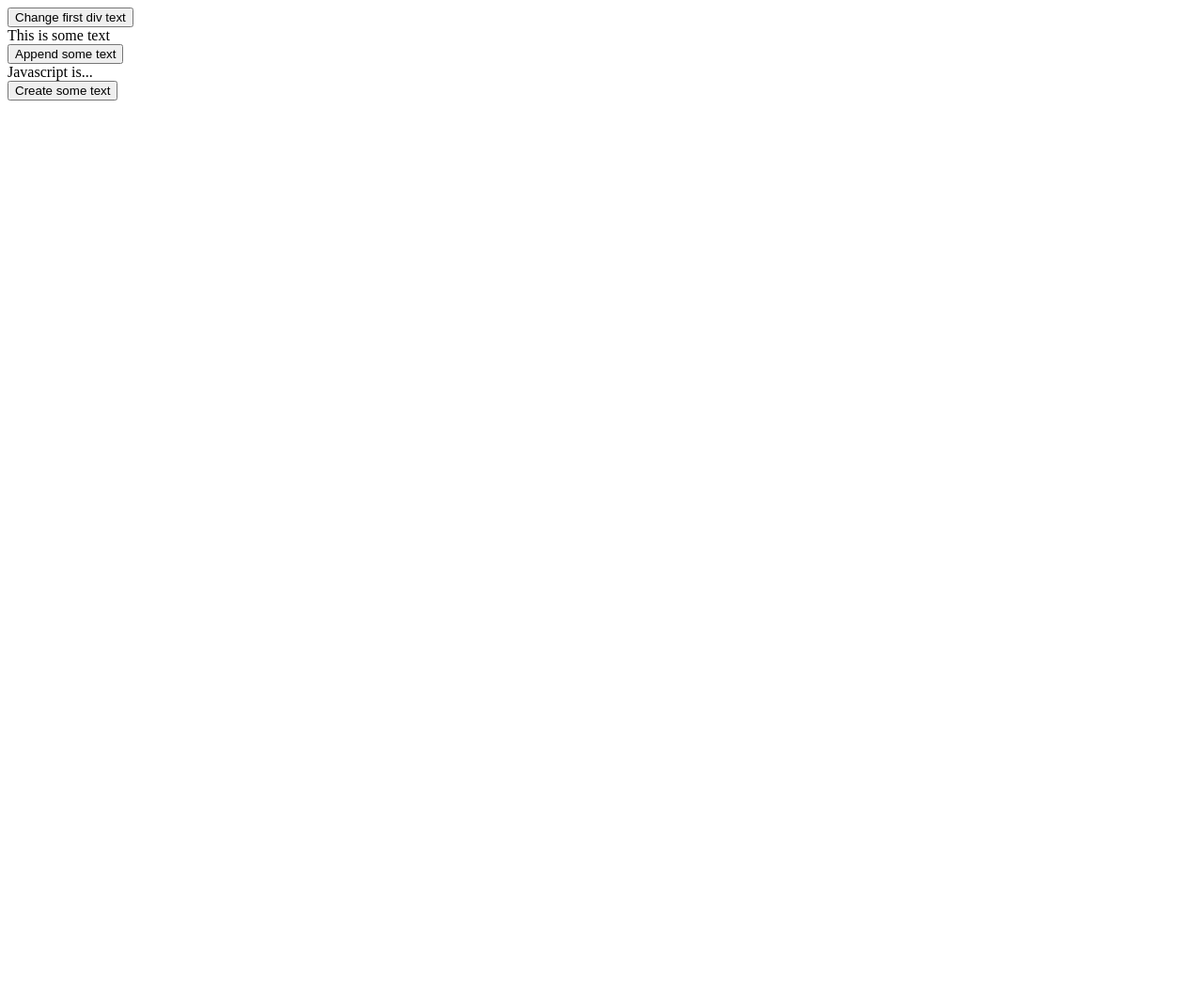
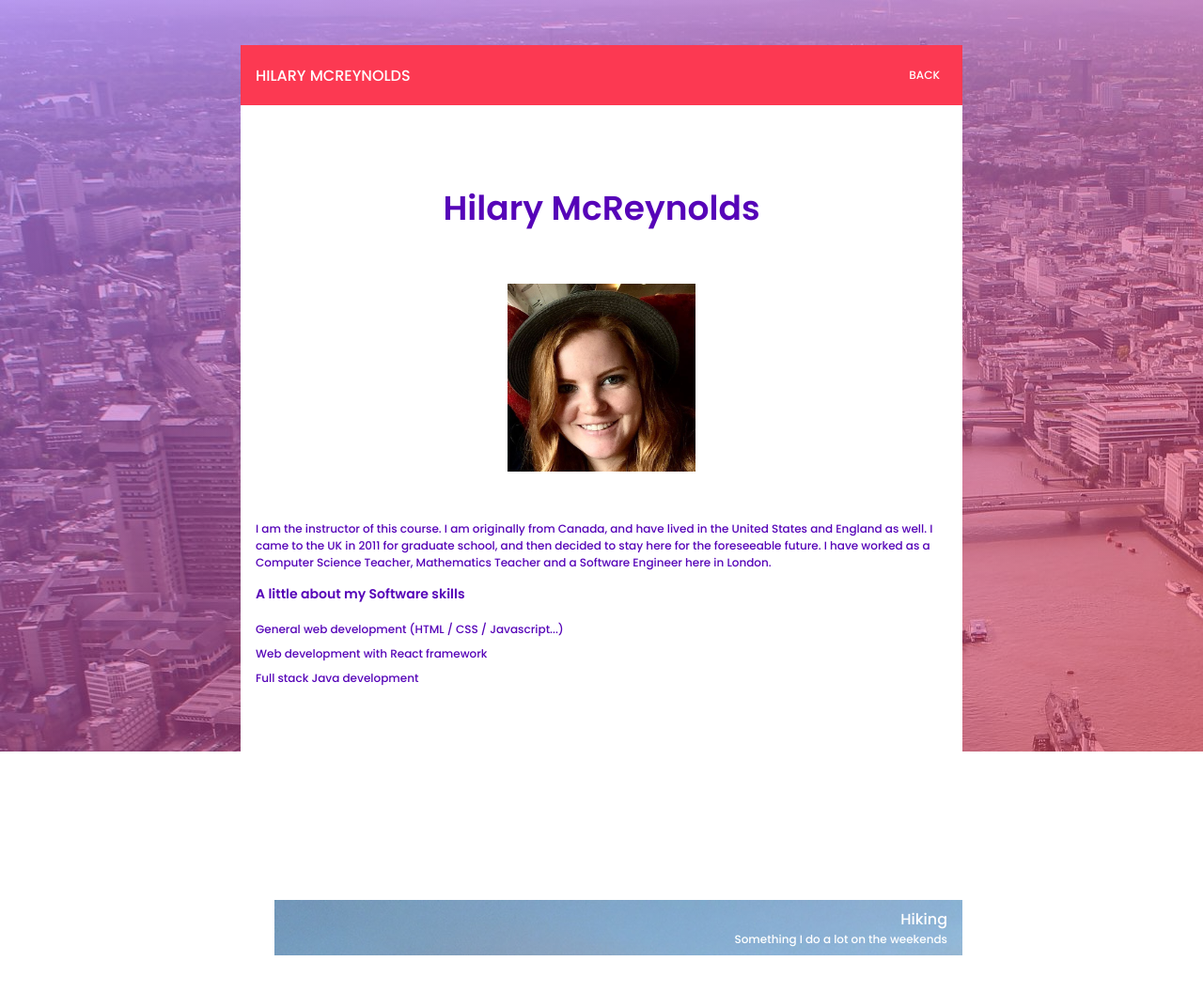
Before and after one commit to MDahir261299/Web-Dev-Intro, a plain HTML site: page hilary-mcreynolds/index.html in a window 1280 px wide. Shown: the whole page at 94% size. Before the commit the page ends 800 px from the top, so only its background shows below. Drawn offline with Linux system fonts and the light colour scheme.

Commit message:
Add personal websit page

```diff
--- a/hilary-mcreynolds/index.html
+++ b/hilary-mcreynolds/index.html
@@ -1,28 +1,54 @@
-<!doctype html>
-<html>
+<!DOCTYPE html>
+<html lang="zxx">
 <head>
-    <title>Learning Javascript</title>
-    <meta charset="utf-8" />
-    <meta http-equiv="Content-type" content="text/html; charset=utf-8" />
-    <meta name="viewport" content="width=device-width, initial-scale=1" />
+    <meta charset="UTF-8">
+    <meta name="viewport" content="width=device-width, initial-scale=1.0" />
+
+    <title>Hilary McReynolds</title>
+
+    <link rel="stylesheet" href="styles/main.css">
+    <link href="https://fonts.googleapis.com/css?family=Poppins:300,500,600" rel="stylesheet">
 </head>
 <body>
-<button id="textChanger">Change first div text</button>
-<div id="firstDiv">This is some text</div>
-<button id="textAppender">Append some text</button>
-<div id="secondDiv">Javascript is...</div>
-<button id="textCreator">Create some text</button>
-<div id="emptyDiv"></div>
-<script type="text/javascript">
-    document.getElementById("textChanger").onclick=function() {
-        document.getElementById("firstDiv").innerHTML="This is awesome!";
-    }
-    document.getElementById("textAppender").onclick=function() {
-        document.getElementById("secondDiv").innerHTML=document.getElementById("secondDiv").innerHTML + "great!";
-    }
-    document.getElementById("textCreator").onclick=function() {
-        document.getElementById("emptyDiv").innerHTML="<ul><li>Cat</li><li>Dog</li></ul>";
-    }
-</script>
+<div class="background">
+    <div class="background-overlay"></div>
+</div>
+<div class="content">
+    <header class="header">
+        <div class="header-title">Hilary McReynolds</div>
+        <div class="header-links">
+            <a href="../index.html" class="header-link">Back</a>
+        </div>
+    </header>
+    <section class="hero">
+        <div class="hero-title-wrapper">
+            <h1 class="hero-title">Hilary McReynolds</h1>
+            <img class="instructor-content-item-image" src="../styles/images/instructor1.jpg">
+            <div class="hero-title-subtitle">
+                <div>
+                    I am the instructor of this course. I am originally from Canada, and have lived in the United States
+                    and England as well. I came to the UK in 2011 for graduate school, and then decided to stay here
+                    for the foreseeable future.  I have worked as a Computer Science Teacher, Mathematics Teacher and a
+                    Software Engineer here in London.
+                </div>
+                <h3>A little about my Software skills</h3>
+                <ul>
+                    <li>General web development (HTML / CSS / Javascript...)</li>
+                    <li>Web development with React framework</li>
+                    <li>Full stack Java development</li>
+                </ul>
+            </div>
+        </div>
+    </section>
+    <section id="interest" class="interest">
+        <h1 class="interest-title">Personal Interests</h1>
+        <a class="link-item interest-hiking" href="hiking/index.html">
+            <span>Hiking</span>
+            <span class="link-item-details">Something I do a lot on the weekends</span>
+        </a>
+    </section>
+    <section id="game" class="game">
+    </section>
+</div>
 </body>
 </html>
--- /dev/null
+++ b/hilary-mcreynolds/styles/main.css
@@ -0,0 +1,249 @@
+/* Medium Layout: 1280px */
+/* Tablet Layout: 768px */
+/* Mobile Layout: 320px */
+/* Wide Mobile Layout: 480px */
+/* =================================== */
+/*  Basic Style
+/* =================================== */
+
+body {
+    margin: 0;
+}
+
+a {
+    text-decoration: none;
+    color: inherit;
+}
+
+.background {
+    width: 100%;
+    height: 100%;
+    background-image: url('images/background.jpg');
+    position: fixed;
+    top: 0;
+    z-index: -1;
+}
+
+.background-overlay {
+    width: 100%;
+    height: 100%;
+    background: linear-gradient(to bottom right, rgba(163, 90, 251, 0.5), rgba(252, 57, 82, 0.5));
+    position: absolute;
+    top: 0;
+}
+
+.content {
+    width: 768px;
+    margin: 48px auto;
+    font-family: "Poppins", sans-serif;
+}
+
+@media screen and (max-width: 768px) {
+    .content {
+        margin: 0;
+        width: 100%;
+    }
+}
+
+.header {
+    background: #FC3952;
+    padding: 0 16px;
+    display: flex;
+    justify-content: space-between;
+    align-items: center;
+    color: #FFFFFF;
+    font-size: 16px;
+    text-transform: uppercase;
+    height: 64px;
+}
+
+.header-links {
+    display: flex;
+    justify-content: space-between;
+    font-size: 12px;
+}
+
+.header-links:hover {
+    margin-top: 2px;
+}
+
+.header-link {
+    display: block;
+    margin: 0 8px;
+}
+
+.header-link:hover {
+    border-bottom: #FFFFFF 2px solid;
+}
+
+.hero {
+    min-height: calc(100vh - 64px - 48px);
+    background: #FFFFFF;
+    display: flex;
+    justify-content: space-between;
+    align-content: center;
+}
+
+@media screen and (max-width: 768px) {
+    .hero {
+        min-height: calc(100vh - 64px);
+    }
+}
+
+@media screen and (max-width: 480px) {
+    .hero {
+        display: block;
+        position: relative;
+    }
+}
+
+.hero-title-wrapper {
+    color: #5604b8;
+    padding: 0 16px;
+    font-size: 12px;
+    display: flex;
+    flex-direction: column;
+    justify-content: space-evenly;
+}
+
+.hero-title {
+    font-size: 36px;
+    font-weight: 600;
+    text-align: center;
+    margin-bottom: 0;
+}
+
+.hero-title-subtitle ul {
+    list-style: none;
+    padding: 0;
+}
+
+.hero-title-subtitle li {
+    padding: 4px 0;
+}
+
+.hero-images {
+    min-width: 338px;
+}
+
+@media screen and (max-width: 480px) {
+    .hero-images {
+        width: 100%;
+        height: 200px;
+        position: absolute;
+        bottom: 0;
+        display: flex;
+        flex-direction: column;
+    }
+}
+
+.hero-image {
+    width: 100%;
+    height: calc(100% / 3);
+    background-size: cover;
+    background-position: center;
+    background-repeat: no-repeat;
+}
+
+@media screen and (max-width: 480px) {
+    .hero-image {
+        min-height: 200px;
+    }
+}
+
+.hero-image-top {
+    background-image: url("images/hero-image1.jpg");
+}
+
+.hero-image-centre {
+    background-image: url("images/hero-image2.jpg");
+}
+
+.hero-image-bottom {
+    background-image: url("images/hero-image3.jpg");
+}
+
+.students {
+    margin-top: 48px;
+    min-height: 100vh;
+}
+
+@media screen and (max-width: 480px) {
+    .students {
+        margin-top: 468px;
+    }
+}
+
+.interest-title,
+.instructor-title,
+.links-title {
+    color: #FFFFFF;
+    font-weight: 600;
+    font-size: 48px;
+    text-align: center;
+    border-bottom: 6px #FFFFFF solid;
+}
+
+.interest-hiking {
+    background-image: url('images/hiking.jpg');
+}
+
+.students-list {
+    display: flex;
+    flex-wrap: wrap;
+    justify-content: space-evenly;
+    align-items: center;
+    text-align: center;
+    color: #FFFFFF;
+}
+
+.students-list-item {
+    padding: 24px;
+    display: block;
+}
+
+.students-list-item-image {
+    height: 150px;
+    width: 150px;
+}
+
+.instructor {
+    margin-top: 48px;
+    min-height: calc(50vh + 150px);
+}
+
+.instructor-content-item {
+    background-color: #FFFFFF;
+    display: flex;
+    justify-content: space-between;
+    margin: 16px 0;
+    padding: 16px;
+}
+
+.instructor-content-item-details {
+    text-align: right;
+}
+
+.instructor-content-item-image {
+    margin: 0 auto;
+    height: 200px;
+    width: 200px;
+}
+
+.link-item {
+    background-color: #FC3952;
+    color: #FFFFFF;
+    padding: 8px 16px;
+    margin: 16px 0 16px 36px;
+    text-align: right;
+    display: block;
+}
+
+.link-item:hover {
+    background-color: #9a0216;
+}
+
+.link-item-details {
+    font-size: 12px;
+    display: block;
+}
```
Also changed, not shown: hilary-mcreynolds/hiking/index.html (added, +10 -0 lines), index.html (+3 -1 lines), hilary-mcreynolds/styles/images/background.jpg (added), hilary-mcreynolds/styles/images/hiking.jpg (added), 1 other file.
